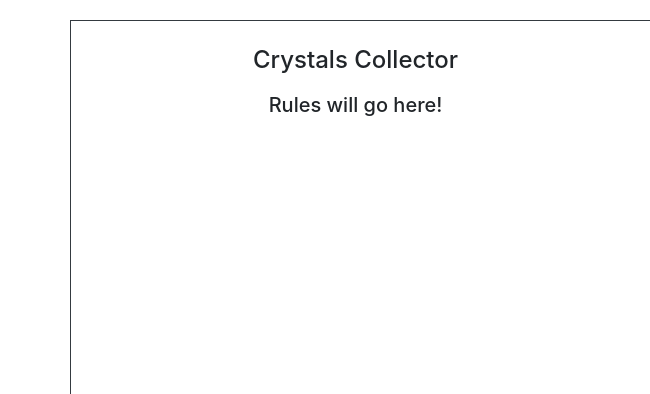
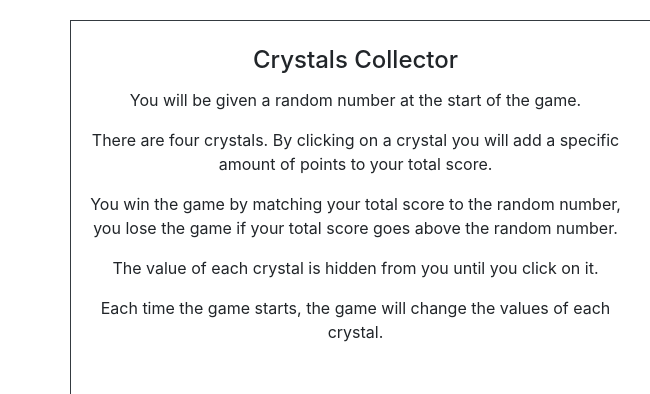
Before and after one commit to JamesonC/unit-4-game, a plain HTML site: page index.html in a window 1280 px wide. Shown: the top 394 px of the page, 0-650 px from the left. Drawn offline with nearby package versions, Linux system fonts and the light colour scheme; grey boxes are pictures that could not be loaded.

Commit message:
added game description

```diff
--- a/index.html
+++ b/index.html
@@ -23,15 +23,19 @@
         <div class="row">
             <div class="col-md-6 gameplay-column-left">
                 <h4>Crystals Collector</h4>
-                <h5>Rules will go here!</h5>
+                <p>You will be given a random number at the start of the game.</p>
+                <p>There are four crystals. By clicking on a crystal you will add a specific amount of points to your
+                    total score.</p>
+                <p>You win the game by matching your total score to the random number, you lose the game if your total
+                    score goes above the random number.</p>
+                <p>The value of each crystal is hidden from you until you click on it.</p>
+                <p>Each time the game starts, the game will change the values of each crystal.</p>
             </div>
             <div class="col-md-6 gameplay-column-right">
-                <div>
-                    <h4>Wins</h4>
-                    <h5 id="totalWins"></h5>
-                    <h4>Losses</h4>
-                    <h5 id="totalLosses"></h5>
-                </div>
+                <h4>Wins</h4>
+                <h5 id="totalWins"></h5>
+                <h4>Losses</h4>
+                <h5 id="totalLosses"></h5>
                 <h4>Target Number</h4>
                 <h3 id="targetNumber"></h3>
                 <div id="crystals">
@@ -42,7 +46,9 @@
         </div>
     </div>
 
-    <script> resetGame()</script> -->
+    <script>
+        resetGame()
+    </script> -->
     <!-- Optional JavaScript -->
     <script src="./assets/javascript/game.js"></script>
     <!-- jQuery first, then Popper.js, then Bootstrap JS -->
```
